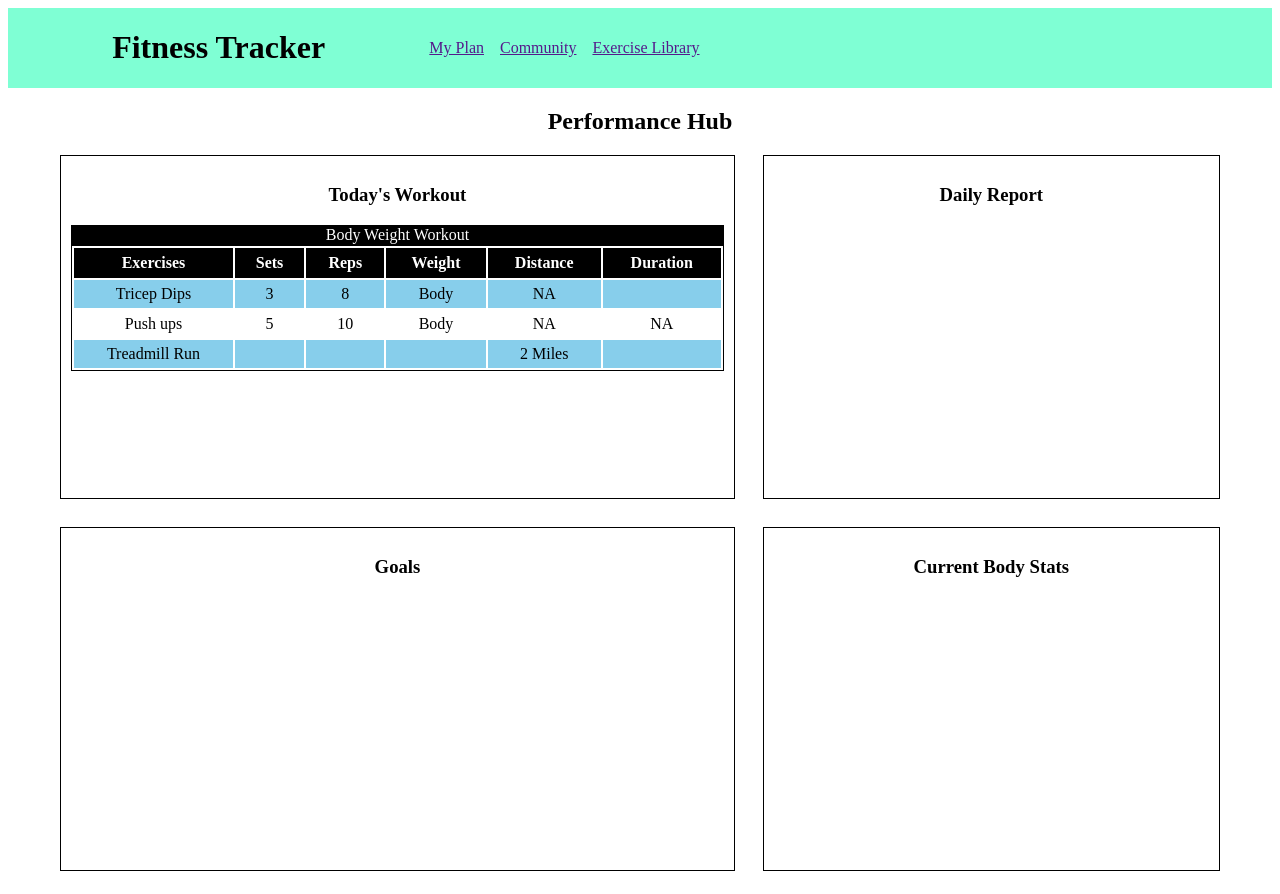
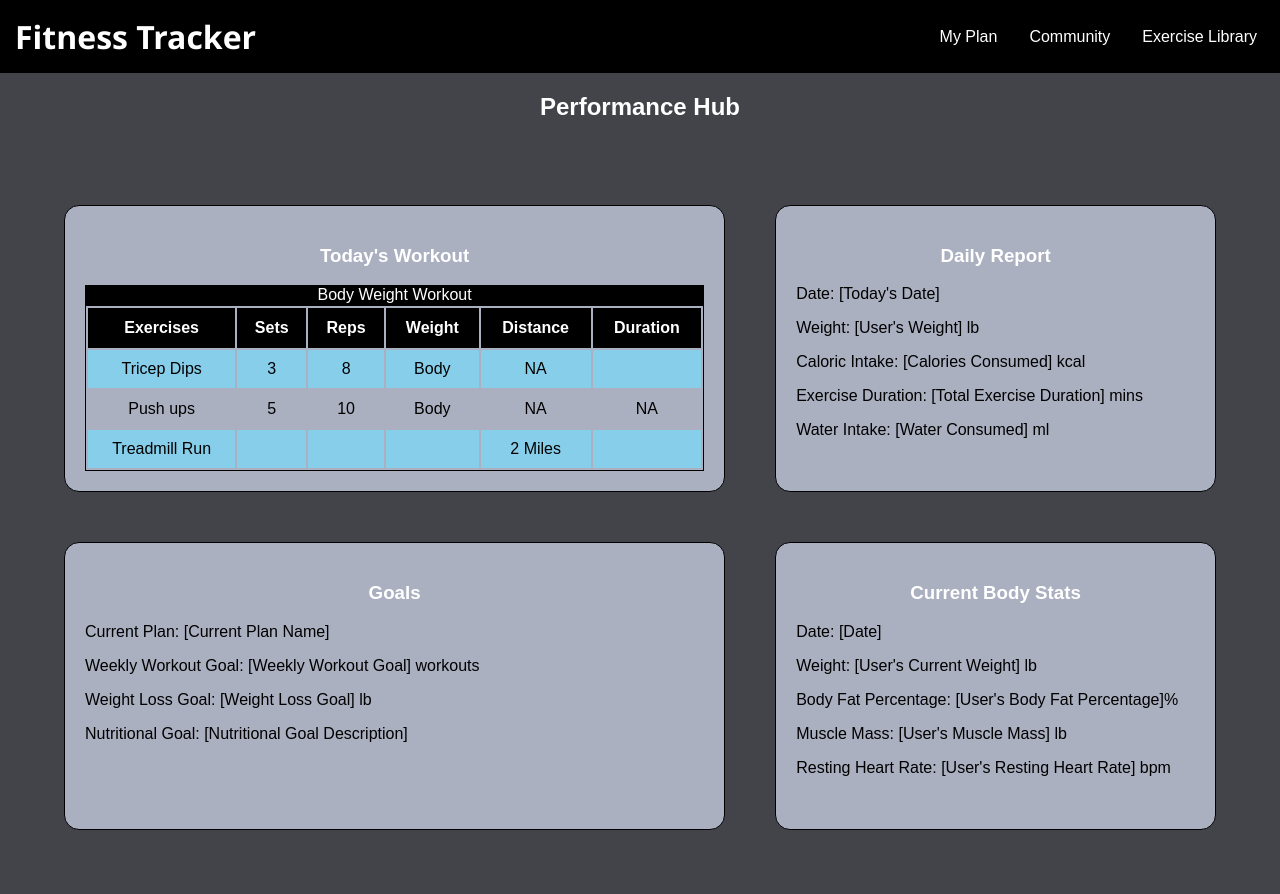
Before and after one commit to fasheng14/FitnessTracker, a PHP site: page /userDashboard.php in a window 1280 px wide. Before the commit the page ends 871 px from the top, so only its background shows below. Run offline with PHP 8.4, Linux system fonts and the light colour scheme.

Commit message:
Update to home page and user dashboard styling and created logout process

```diff
--- a/index.php
+++ b/index.php
@@ -10,3 +10,5 @@
 } else {
     header("Location: unloggedHome.html");
 }
+
+?>
--- a/signIn.php
+++ b/signIn.php
@@ -10,6 +10,7 @@
 <body>
     <header>
         <h1 style="font-size: 2em;">Sign In</h1>
+        <a href="unloggedHome.html">Link to unloggedhome</a>
     </header>
 
     <!-- Main Content  -->
--- a/userDashboard.php
+++ b/userDashboard.php
@@ -68,19 +68,33 @@
                     </table>
                 </div>
 
-                <!-- Ddaily report item box  -->
+                <!-- Daily Report item box  -->
                 <div class="item" id="dailyReport">
                     <h3>Daily Report</h3>
+                    <p>Date: [Today's Date]</p>
+                    <p>Weight: [User's Weight] lb</p>
+                    <p>Caloric Intake: [Calories Consumed] kcal</p>
+                    <p>Exercise Duration: [Total Exercise Duration] mins</p>
+                    <p>Water Intake: [Water Consumed] ml</p>
                 </div>
 
                 <!-- Goals item box  -->
                 <div class="item" id="goals">
                     <h3>Goals</h3>
+                    <p>Current Plan: [Current Plan Name]</p>
+                    <p>Weekly Workout Goal: [Weekly Workout Goal] workouts</p>
+                    <p>Weight Loss Goal: [Weight Loss Goal] lb</p>
+                    <p>Nutritional Goal: [Nutritional Goal Description]</p>
                 </div>
 
                 <!-- Current body stats item box  -->
                 <div class="item" id="currentBodyStats">
                     <h3>Current Body Stats</h3>
+                    <p>Date: [Date]</p>
+                    <p>Weight: [User's Current Weight] lb</p>
+                    <p>Body Fat Percentage: [User's Body Fat Percentage]%</p>
+                    <p>Muscle Mass: [User's Muscle Mass] lb</p>
+                    <p>Resting Heart Rate: [User's Resting Heart Rate] bpm</p>
                 </div>
             </div>
 
--- a/userDashboardStyle.css
+++ b/userDashboardStyle.css
@@ -1,27 +1,48 @@
 /* Header */
-header{
-    background-color: aquamarine;
-    display: grid;
-    grid-template-columns: 1fr 2fr;
-    justify-content: center;
+header {
+    background-color: black;
+    color: white;
+    display: flex;
+    justify-content: space-between;
+    align-items: center;
+    padding: 15px;
 }
 
-nav{
+h1 {
+    margin: 0;
+    font-family: 'Segoe UI', Tahoma, Geneva, Verdana, sans-serif;
+}
+
+nav {
     display: flex;
     gap: 1em;
-    flex-wrap: wrap;
 }
 
-nav a{
-    align-self: center;
+nav a {
+    color: white;
+    text-decoration: none;
+    padding: 8px;
+    border-radius: 4px;
+    transition: background-color 0.3s;
+}
+
+nav a:hover {
+    background-color: #555;
 }
 
 /* Main */
-h1, h2, h3{
-    text-align: center;
+body {
+    background-color: rgb(66, 68, 74);
+    margin: 0;
+    font-family: Arial, sans-serif;
 }
 
-table{
+h1, h2, h3 {
+    text-align: center;
+    color: white;
+}
+
+table {
     width: 100%;
     margin-left: auto;
     margin-right: auto;
@@ -31,76 +52,39 @@
     background-color: skyblue;
 }
 
-table, th, caption{
+table, th, caption {
     border: 1px solid black;
 }
 
-th, caption{
+th, caption {
     color: white;
     background-color: black;
 }
 
-th, td{
+th, td {
     text-align: center;
-    padding-top: 5px;
-    padding-bottom: 5px;
-    padding-left: 10px;
-    padding-right: 10px;
+    padding: 10px;
 }
 
-
-.container{
+.container {
     display: grid;
     grid-template-columns: 3fr 2fr;
     grid-template-rows: 1fr 1fr;
     gap: 50px 50px;
-    padding-left: 5%;
-    padding-right: 5%;
-
+    padding: 5%;
 }
 
-.item{
-    padding: 10px;
+.item {
+    padding: 20px;
+    border-radius: 10px;
+    background-color: lightgrey;
 }
 
-#todayWorkout{
-    width: 100%;
-    height: 100%;
-    min-height: 300px;
+#todayWorkout,
+#dailyReport,
+#goals,
+#currentBodyStats {
     border: 1px solid black;
-    justify-self: center;
-    margin-left: 5%;
-    margin-right: 5%;
+    border-radius: 15px;
+    background-color: rgb(171, 176, 193);
 }
-
-
-#dailyReport{
-    width: 100%;
-    height: 100%;
-    min-height: 300px;
-    border: 1px solid black;
-    justify-self: center;
-    margin-left: 5%;
-    margin-right: 5%;
-}
-
-#goals{
-
-    width: 100%;
-    height: 100%;
-    min-height: 300px;
-    border: 1px solid black;
-    justify-self: center;
-    margin-left: 5%;
-    margin-right: 5%;
-}
-
-#currentBodyStats{
-    width: 100%;
-    height: 100%;
-    min-height: 300px;
-    border: 1px solid black;
-    justify-self: center;
-    margin-left: 5%;
-    margin-right: 5%;
-}
```
Also changed, not shown: loggedHome.php (+10 -5 lines), logout.php (added, +18 -0 lines), style.css (+23 -50 lines), styleSignIn.css (+10 -4 lines).
